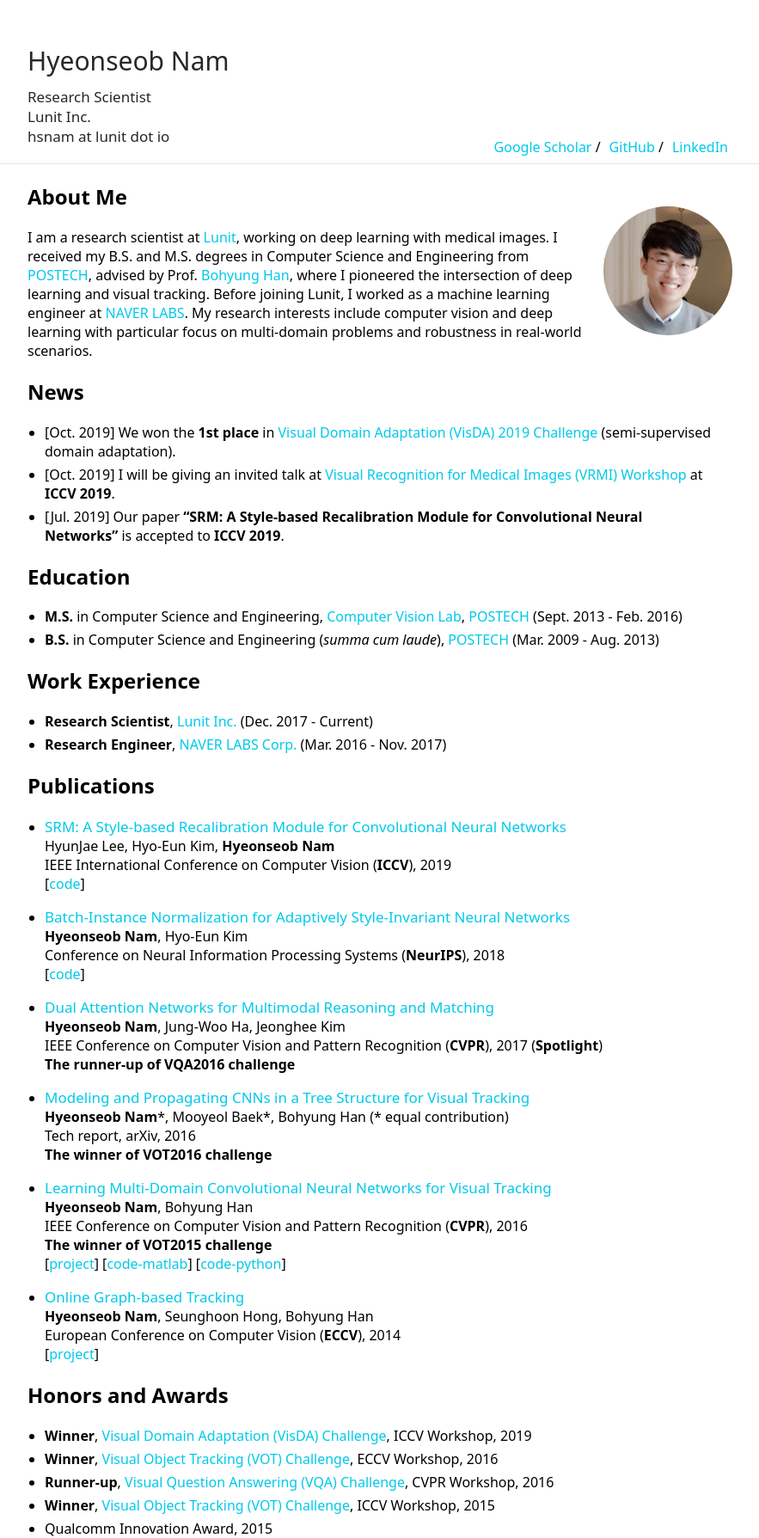
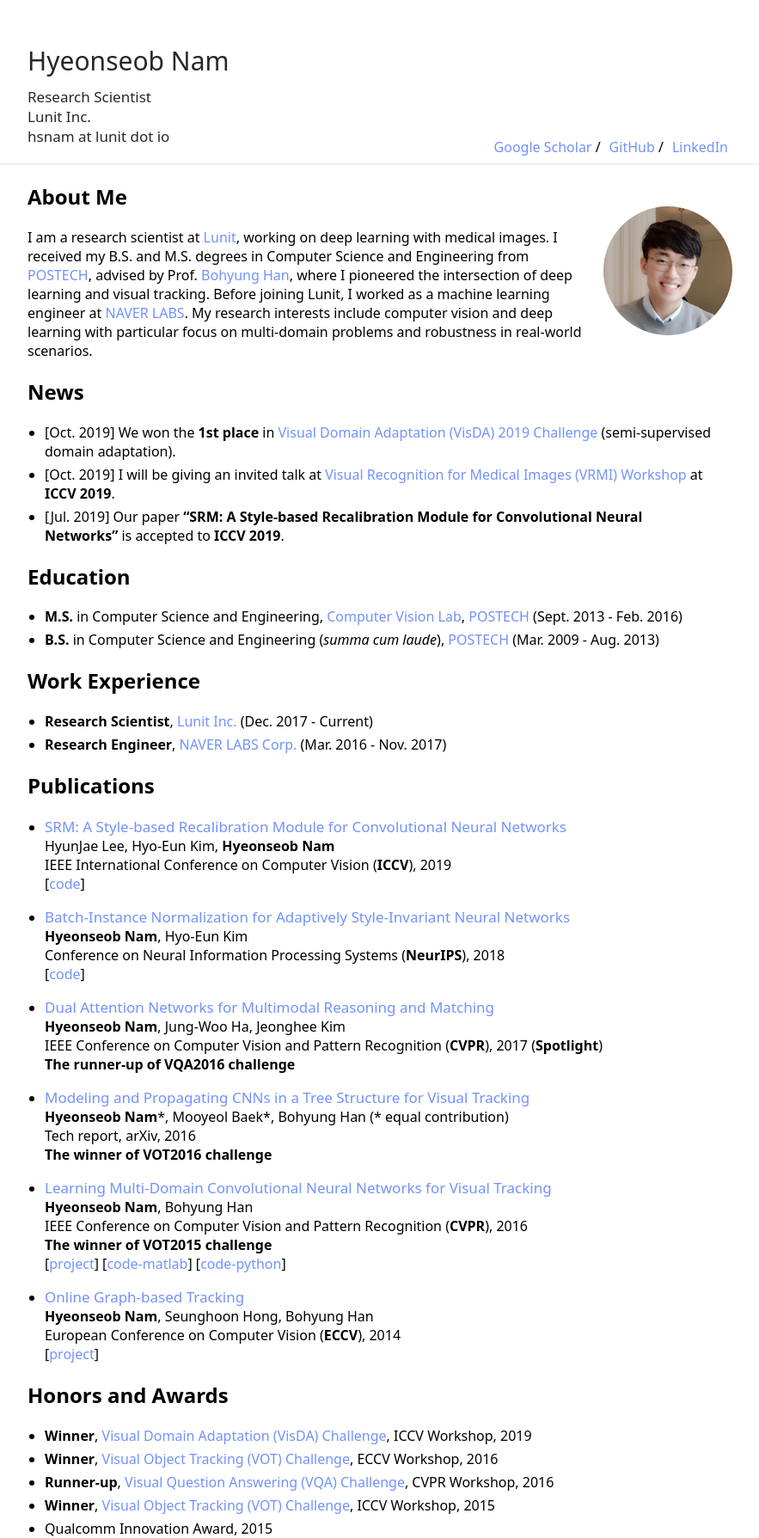
Before and after one commit to gholste/hyeonseobnam.github.io, a Jekyll site: the page built from index.md, in a window 1280 px wide. Shown: the whole page at 86% size, without its empty margins (198-1081 px from the left). Built offline with Jekyll 4.4.1, drawn with Linux system fonts in a browser that asks for light colours.

Commit message:
Update vars.scss

```diff
--- a/_sass/vars.scss
+++ b/_sass/vars.scss
@@ -2,7 +2,7 @@
  * Customization Variables
  */
 
-$accent: #00c9ea;
+$accent: #7292fd;
 $image-size: 150px;
 
 /*
```
